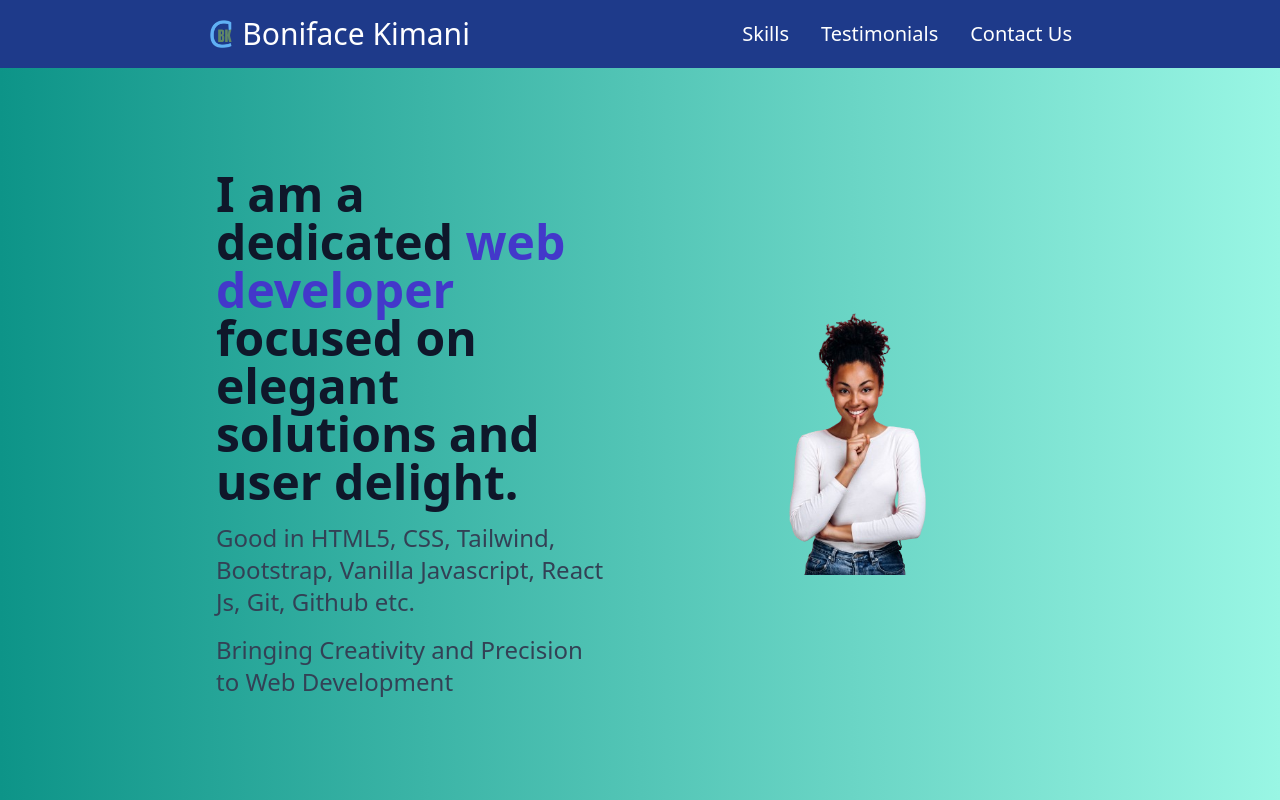
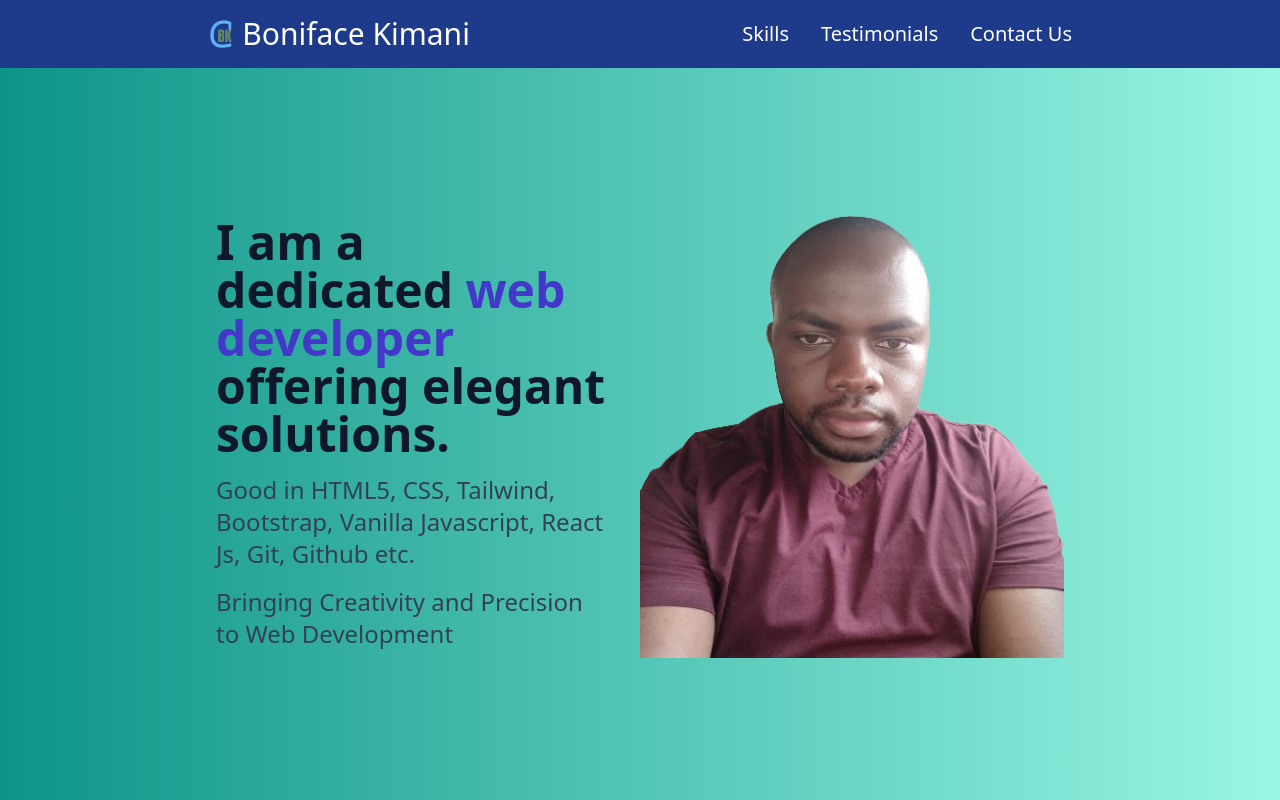
Before and after one commit to bonkimcoder/personal-portfolio-website, a React (Vite) app: page / in a window 1280 px wide. Shown: the top 800 px of the page. Built offline with nearby package versions, Linux system fonts and the light colour scheme.

Commit message:
changed profile image

```diff
--- a/src/containers/Main.jsx
+++ b/src/containers/Main.jsx
@@ -18,7 +18,7 @@ const Main = () => {
             <span className="text-indigo-700 dark:text-indigo-300">
               web developer{" "}
             </span>
-            focused on elegant solutions and user delight.
+            offering elegant solutions.
           </h2>
           <p className="max-w-md text-2xl mt-4 text-center sm:text-left text-slate-700 dark:text-slate-400">
             Good in HTML5, CSS, Tailwind, Bootstrap, Vanilla Javascript, React
```
Also changed, not shown: src/assets/me.png, src/assets/notme.png (added).
